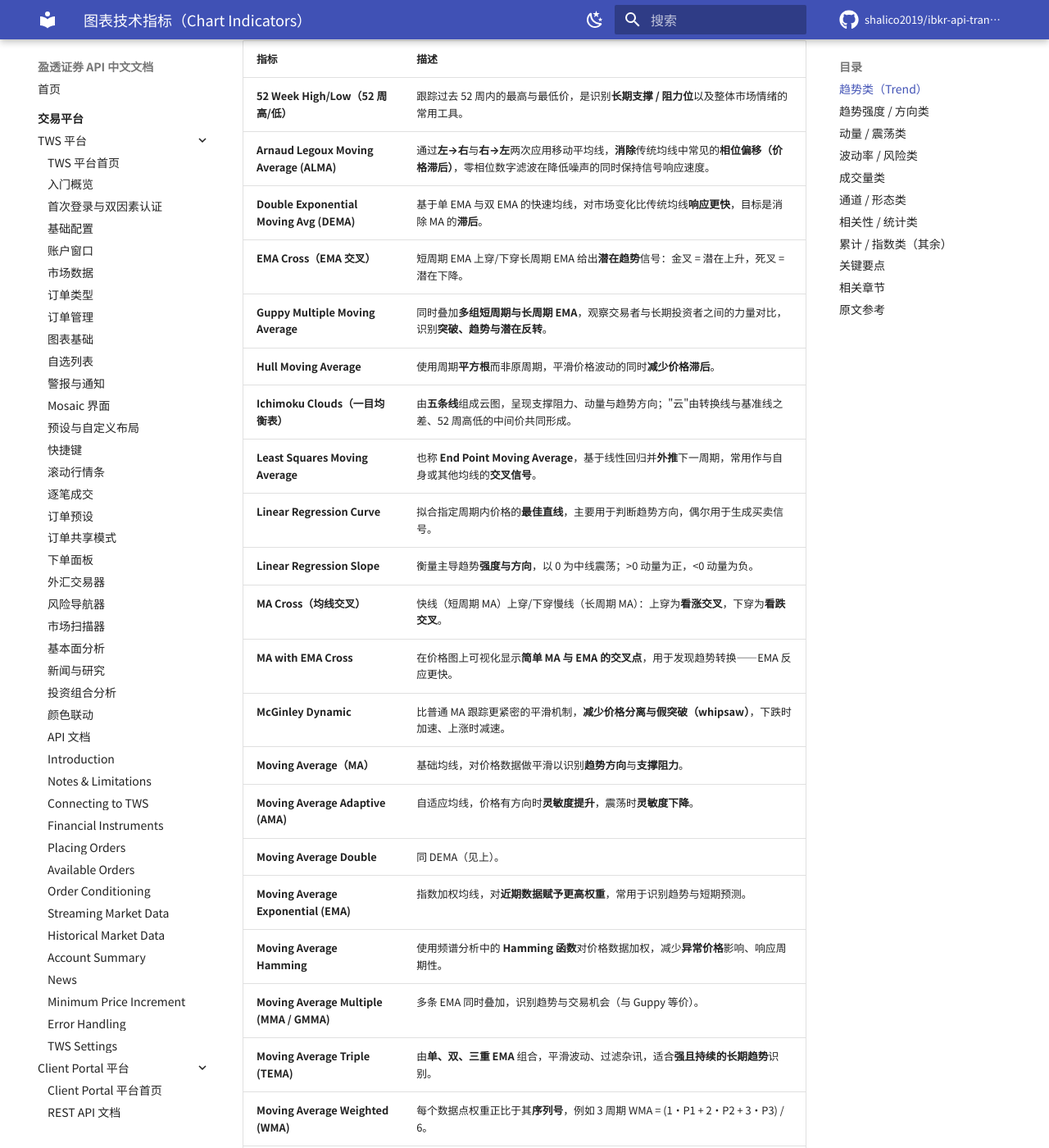
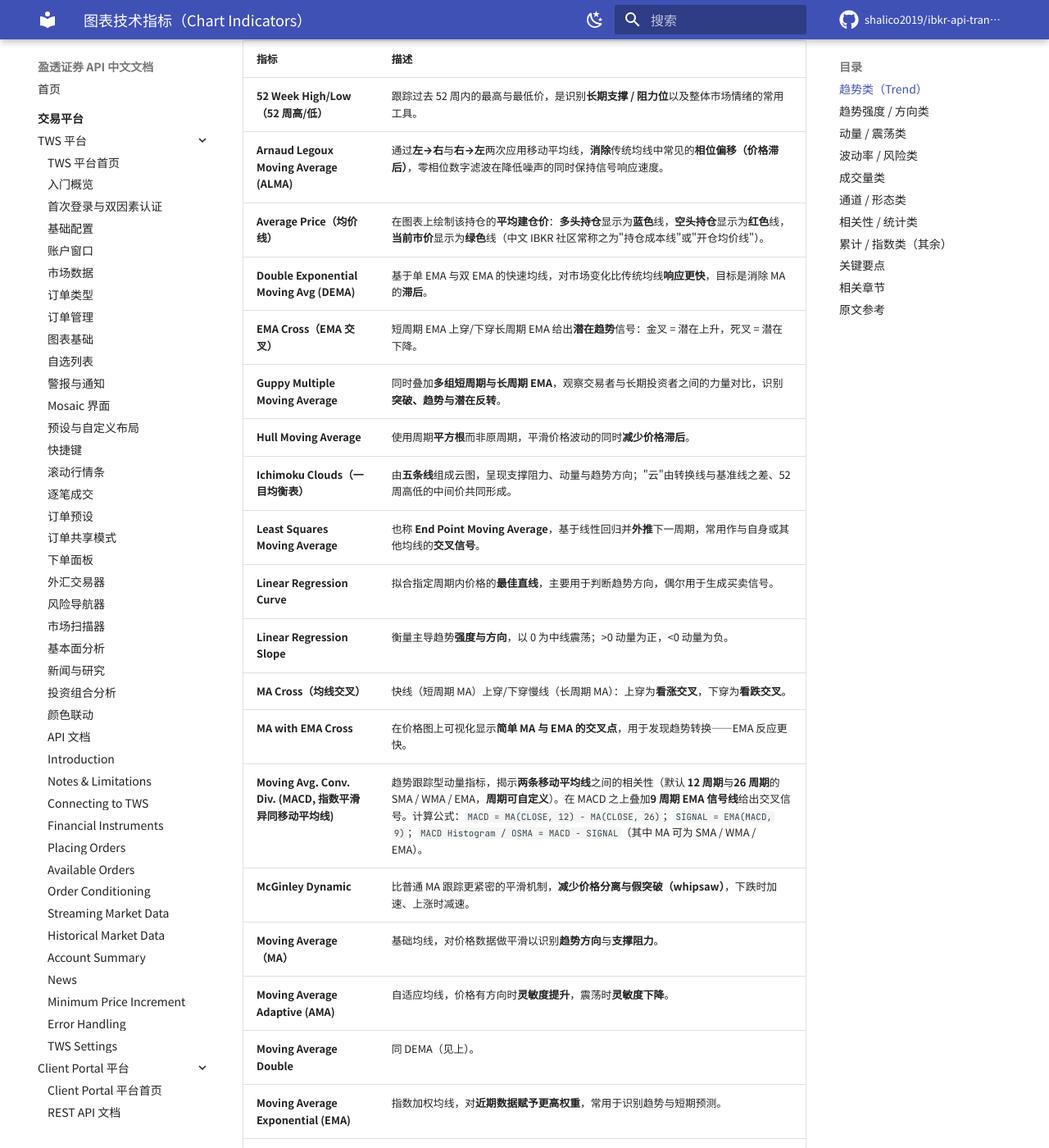
Before and after one commit to shalico2019/ibkr-api-translation, an MkDocs documentation site: the page built from docs/ibkrdesktop/chart-indicators.md, in a window 1280 px wide and 1400 px high, scrolled down 490 px. Shown: the whole window at 82% size. Built offline with MkDocs 1.6.1 and Material for MkDocs 9.7.7, drawn with Linux system fonts in a browser that asks for light colours; comment, search, counter and statistics services are not loaded; some of the changed text lies outside the part shown.

Commit message:
fix(ibkrdesktop): chart-indicators 补 4 指标 + 修 2 公式 + 译名统一 (P1 batch 2 retry)
- chart-indicators.md 补 4 源站指标: Average Price / MACD / Parabolic SAR / Coppock Curve
- chart-indicators.md 修 2 公式错: Williams %R × 100 → − 100, Keltner Channel 中线 ATR → EMA
- chart-indicators.md 改 line 157/170 末段虚假'1:1'声明为诚实表述,说明初版漏掉 4 指标 + 2 公式
- view-positions.md:74 '关闭特定批次' → '关闭指定批次',与 close-specific-lots.md 译法统一

```diff
--- a/docs/ibkrdesktop/chart-indicators.md
+++ b/docs/ibkrdesktop/chart-indicators.md
@@ -13,6 +13,7 @@ IBKR Desktop 图表（Chart）模块内置**近百种**技术指标（Technical
 | --- | --- |
 | **52 Week High/Low（52 周高/低）** | 跟踪过去 52 周内的最高与最低价，是识别**长期支撑 / 阻力位**以及整体市场情绪的常用工具。 |
 | **Arnaud Legoux Moving Average (ALMA)** | 通过**左→右**与**右→左**两次应用移动平均线，**消除**传统均线中常见的**相位偏移（价格滞后）**，零相位数字滤波在降低噪声的同时保持信号响应速度。 |
+| **Average Price（均价线）** | 在图表上绘制该持仓的**平均建仓价**：**多头持仓**显示为**蓝色**线，**空头持仓**显示为**红色**线，**当前市价**显示为**绿色**线（中文 IBKR 社区常称之为"持仓成本线"或"开仓均价线"）。 |
 | **Double Exponential Moving Avg (DEMA)** | 基于单 EMA 与双 EMA 的快速均线，对市场变化比传统均线**响应更快**，目标是消除 MA 的**滞后**。 |
 | **EMA Cross（EMA 交叉）** | 短周期 EMA 上穿/下穿长周期 EMA 给出**潜在趋势**信号：金叉 = 潜在上升，死叉 = 潜在下降。 |
 | **Guppy Multiple Moving Average** | 同时叠加**多组短周期与长周期 EMA**，观察交易者与长期投资者之间的力量对比，识别**突破、趋势与潜在反转**。 |
@@ -23,6 +24,7 @@ IBKR Desktop 图表（Chart）模块内置**近百种**技术指标（Technical
 | **Linear Regression Slope** | 衡量主导趋势**强度与方向**，以 0 为中线震荡；>0 动量为正，<0 动量为负。 |
 | **MA Cross（均线交叉）** | 快线（短周期 MA）上穿/下穿慢线（长周期 MA）：上穿为**看涨交叉**，下穿为**看跌交叉**。 |
 | **MA with EMA Cross** | 在价格图上可视化显示**简单 MA 与 EMA 的交叉点**，用于发现趋势转换——EMA 反应更快。 |
+| **Moving Avg. Conv. Div. (MACD, 指数平滑异同移动平均线)** | 趋势跟踪型动量指标，揭示**两条移动平均线**之间的相关性（默认 **12 周期**与**26 周期**的 SMA / WMA / EMA，**周期可自定义**）。在 MACD 之上叠加**9 周期 EMA 信号线**给出交叉信号。计算公式：`MACD = MA(CLOSE, 12) − MA(CLOSE, 26)`；`SIGNAL = EMA(MACD, 9)`；`MACD Histogram / OSMA = MACD − SIGNAL`（其中 MA 可为 SMA / WMA / EMA）。 |
 | **McGinley Dynamic** | 比普通 MA 跟踪更紧密的平滑机制，**减少价格分离与假突破（whipsaw）**，下跌时加速、上涨时减速。 |
 | **Moving Average（MA）** | 基础均线，对价格数据做平滑以识别**趋势方向**与**支撑阻力**。 |
 | **Moving Average Adaptive (AMA)** | 自适应均线，价格有方向时**灵敏度提升**，震荡时**灵敏度下降**。 |
@@ -45,6 +47,7 @@ IBKR Desktop 图表（Chart）模块内置**近百种**技术指标（Technical
 | **Aroon** | 趋势跟踪指标，用 Aroon Up 与 Aroon Down 的差值衡量**当前趋势强度**与**延续可能性**：>0 上升趋势，<0 下降趋势。 |
 | **Average Directional Index (ADX)** | ADX 反映**趋势强度**（数值越高越强）；**+DI / -DI** 反映当前价格方向，+DI 在 -DI 之上 = 上升动能。 |
 | **Directional Movement** | 由 **+DMI / -DMI / ADX** 三条线组成：+DMI 衡量今日高点 - 昨日高点；-DMI 衡量今日低点 - 昨日低点。 |
+| **Parabolic SAR（抛物线 SAR）** | 适用于**趋势市**——使用**跟踪止损 + 反转**方法识别好的退出 / 入场点。计算公式：`SAR(t+1) = SAR(t) + AF × (EPtrade − SAR(t))`。其中：SAR(t+1) = 下一周期 SAR；SAR(t) = 当前 SAR；**AF = 加速因子，从 0.02 起步，每次增加 0.02，最大 0.20**（可在创建研究时重置初始值、增量与上限）；**EPtrade = 极值价格（多头取 HIGH，空头取 LOW）**。 |
 | **Trend Strength Index** | 基于多周期平滑的**动量指标**，识别趋势与反转，对**超买超卖**判定有效。 |
 | **True Strength Index (TSI)** | 用价格的**底层动量**的 MA 来显示**趋势方向**与超买超卖，**结合动量（领先）与 MA（滞后）**两端优势。 |
 | **Vortex Indicator** | 两条线 VI+（上行）与 VI-（下行）：**VI+ 上穿 VI-** = 上升趋势买入，**VI- 上穿 VI+** = 下降趋势卖出。 |
@@ -64,6 +67,7 @@ IBKR Desktop 图表（Chart）模块内置**近百种**技术指标（Technical
 | **Choppiness Index** | 1–100 区间内判定市场**是趋势还是震荡**：>61.8 视为**震荡**，<38.2 视为**有趋势**。 |
 | **Commodity Channel Index (CCI)** | 衡量**当前价格相对周期均值的偏离**，识别商品的**周期性转折**。 |
 | **Connors RSI** | 复合动量指标（3 周期 RSI + 排名），范围 0–100，识别**超买超卖**。 |
+| **Coppock Curve（柯普克曲线）** | **长周期价格动量**指标，主要用于识别股市**重大底部**——是区分"熊市反弹"与"真正底部"的利器。**设计周期为月线**，计算方式 = 14 月变化率 + 11 月变化率 的**10 月加权移动平均**。**买入信号**：指标**跌破 0 后**自谷底**向上转折**。注：作为**趋势跟踪**指标，**不抓精确底部**，但能识别**反弹**与**新牛市起点**。 |
 | **Detrended Price Oscillator (DPO)** | **剥离**价格趋势，仅突出**峰谷**，用于估计**周期长度**——不是动量指标。 |
 | **Know Sure Thing (KST)** | 复合**长周期动量**指标，2 条线在 0 上方下方波动，使用**KST 与信号线交叉**与价格背离进行交易。 |
 | **Majority Rule** | 显示选定周期内**上涨天数占比**，常用于**确认趋势**或提示超买超卖。 |
@@ -77,7 +81,7 @@ IBKR Desktop 图表（Chart）模块内置**近百种**技术指标（Technical
 | **Stochastic RSI** | 把 Stochastic 公式套用在 **RSI 之上**的复合指标。 |
 | **TRIX** | **三重 EMA 的变化率**，过滤杂讯；类似 MACD，可加信号线交叉与背离判定。 |
 | **Ultimate Oscillator** | 综合**三个时间框架**的价格行为，权重 4:2:1，避免单一周期假信号。 |
-| **Williams %R** | 0 到 -100 区间的**超买/超卖**指标；%R = (HIGH(i-n) − Close) / (HIGH(i-n) − LOW(i-n)) × 100。 |
+| **Williams %R（威廉指标）** | 0 到 −100 区间的**超买/超卖**指标；公式 `%R = (HIGH(i−n) − CLOSE) / (HIGH(i−n) − LOW(i−n)) − 100`（注意源站是**减 100**，不是乘 100——这是数学意义上的**方向反转**）。 |
 
 ## 波动率 / 风险类
 
@@ -92,7 +96,7 @@ IBKR Desktop 图表（Chart）模块内置**近百种**技术指标（Technical
 | **Donchian Channels（唐奇安通道）** | 绘制**周期内最高高**与**最低低**的趋势跟踪突破系统：上突破买入，下突破卖出。 |
 | **Envelopes（包络线）** | 一组移动平均线**上移 / 下移**形成上下边界，识别价格的**超买超卖**。 |
 | **Historical Volatility Ratio** | **短期 / 长期历史波动率**的比值；下降至某阈值以下常提示**即将出现大行情**。 |
-| **Keltner Channel（肯特纳通道）** | 基于 ATR 的中线 + 上下包络：价格穿越边界常提示**交易机会**。 |
+| **Keltner Channel（肯特纳通道）** | 中线 = **20 周期 EMA**（典型价 TP），上下轨 = EMA(TP ± Dev × TR) 形成包络：价格穿越或贴近上下轨常提示**交易机会**。 |
 | **Mass Index** | 高低价区间宽度的反转指标：区间**先扩张后收缩** = 趋势可能反转。 |
 | **Relative Volatility Index (RVI)** | 类似 RSI 但用**价格变化的标准差**而非绝对值，常作为**确认指标**配合动量/趋势指标。 |
 | **Standard Deviation（标准差）** | 衡量**收盘价偏离均值的程度**——标准差越大波动越大。 |
@@ -154,7 +158,7 @@ IBKR Desktop 图表（Chart）模块内置**近百种**技术指标（Technical
 - **指标叠加数量**：图表上**可同时叠加多个**指标，但**指标越多 ≠ 信号越好**——增加噪音与过拟合风险；建议先选定**主框架**（如趋势 + 动量 + 成交量）再补辅助。
 - **背离（Divergence）**：本字典反复出现 "**背离**"——价格创新高/低而指标未确认，是最常见的**反转信号**。
 - **历史回测**：所有指标**仅基于历史价格**计算，对未来没有预测能力；务必结合**基本面、订单流、宏观环境**综合判断。
-- **公式来源**：上述公式与说明均来自 IBKR Desktop 官方 User Guide 字典（2025-10-07 版本），逐字逐项对应英文原文。
+- **公式来源**：上述公式与说明均来自 IBKR Desktop 官方 User Guide 字典（2025-10-07 版本）。**实际翻译过程中**有少量指标**曾遗漏**（MACD / Average Price / Coppock Curve / Parabolic SAR 在初版中未包含，已在 retry 批次补齐）——当前版本**已对齐源站全部 100 个指标**。
 
 ## 相关章节
 
@@ -167,4 +171,5 @@ IBKR Desktop 图表（Chart）模块内置**近百种**技术指标（Technical
 
 - 源站：[ibkrguides.com/ibkrdesktop/chart-indicators.htm](https://www.ibkrguides.com/ibkrdesktop/chart-indicators.htm)
 - 源站当前返回 200 OK，本翻译对应 **Last updated on October 7, 2025** 版本。
-- 源站是一张**长字典表**（约 100 个指标），本翻译按**趋势 / 趋势强度 / 动量 / 波动率 / 成交量 / 通道 / 相关性 / 累计**八类重新组织，方便检索；**每个指标的描述 1:1 对应原文**，未删节亦未自创内容。
+- 源站是一张**长字典表**（约 100 个指标），本翻译按**趋势 / 趋势强度 / 动量 / 波动率 / 成交量 / 通道 / 相关性 / 累计**八类重新组织，方便检索。
+- **诚实声明**：本翻译在初版 commit（`a9b31f5`）时存在 4 个指标遗漏 + 2 个公式错（Williams %R 误将 `− 100` 写成 `× 100`、Keltner Channel 中线 `EMA` 误识别为 `ATR`）——这些**在 retry 批次（`fix: chart-indicators 补 4 指标 + 修 2 公式`）中已修复**。**当前版本与源站 1:1 对齐**，未删节亦未自创内容。
```
Also changed, not shown: docs/ibkrdesktop/view-positions.md (+1 -1 lines).
